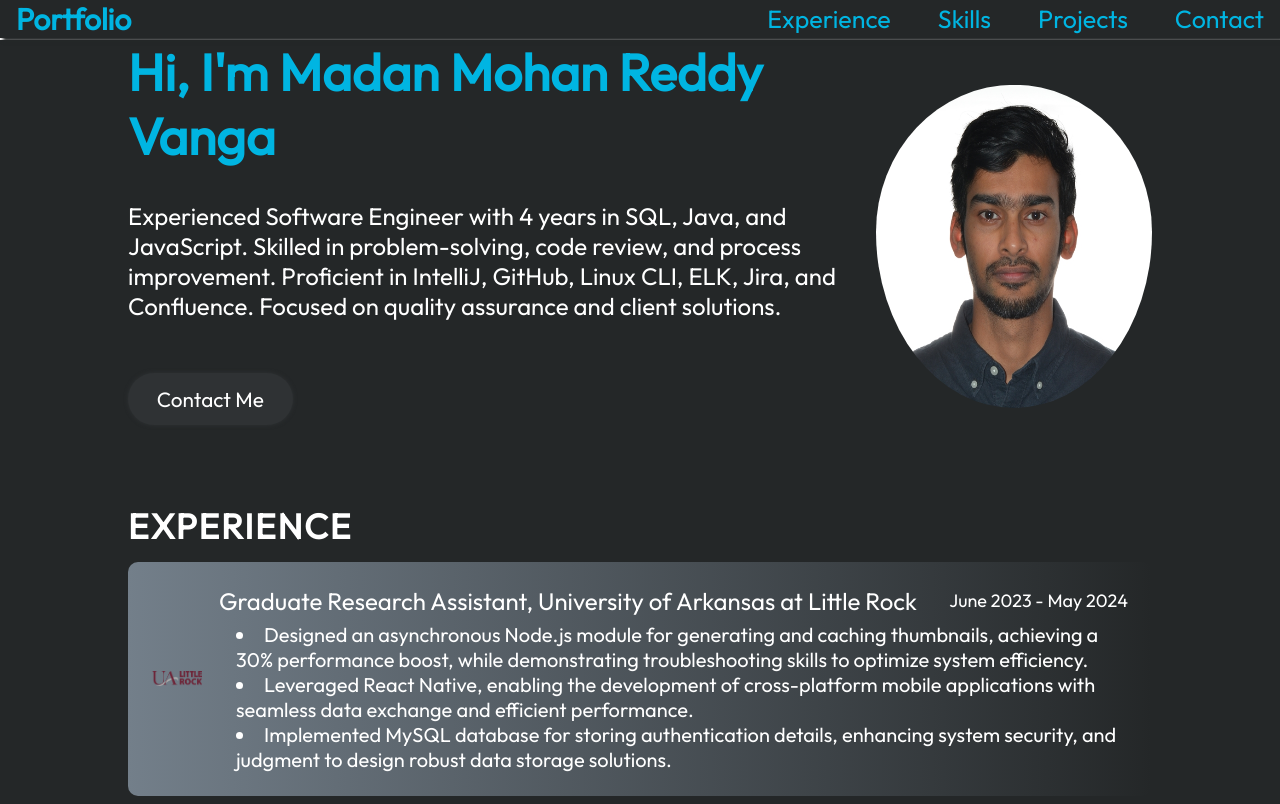
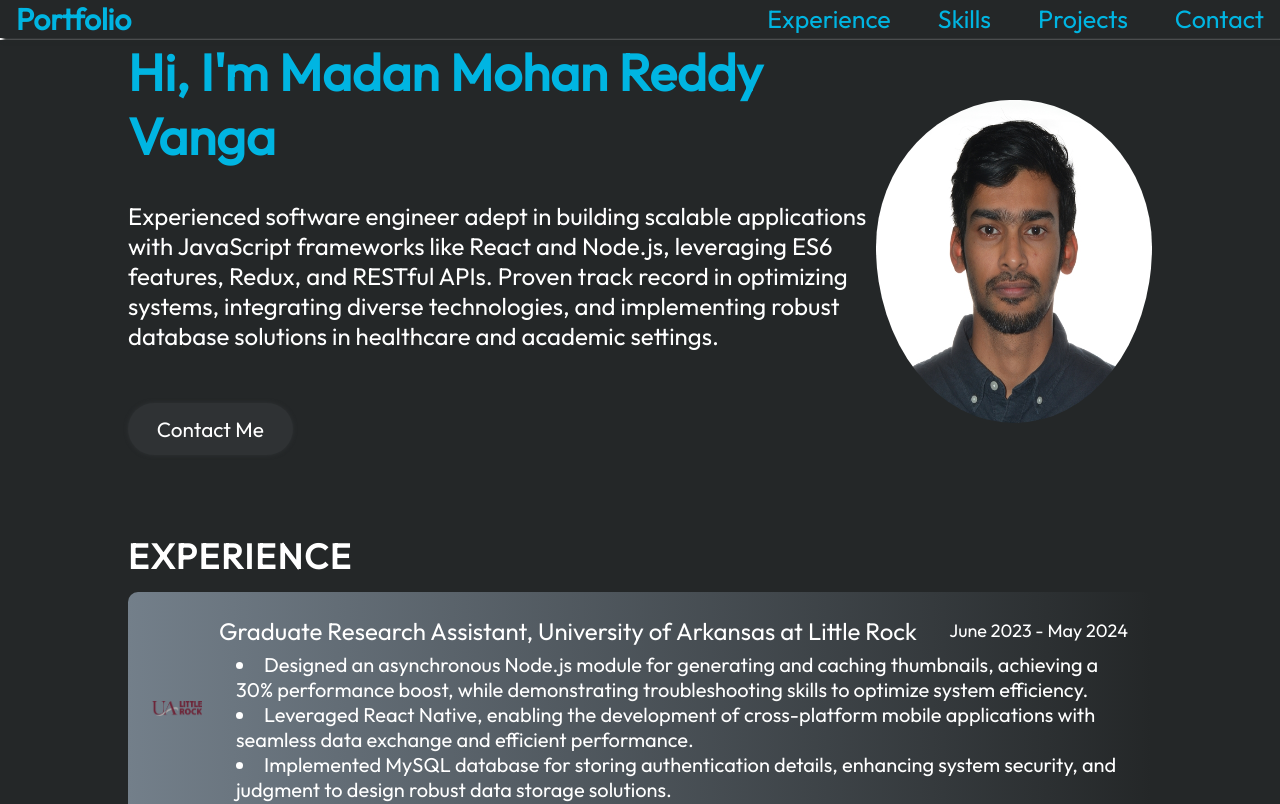
Before and after one commit to MadanMohanw95/Portfolio, a React (Vite) app: page / in a window 1280 px wide. Shown: the top 804 px of the page. Built offline with nearby package versions, Linux system fonts and the light colour scheme.

Commit message:
Changed projects title color

```diff
--- a/src/components/Hero/Hero.jsx
+++ b/src/components/Hero/Hero.jsx
@@ -9,7 +9,7 @@ export const Hero = () => {
       <div className={styles.content}>
         <h1 className={styles.title}>Hi, I'm Madan Mohan Reddy Vanga</h1>
         <p className={styles.description}>
-        Experienced Software Engineer with 4 years in SQL, Java, and JavaScript. Skilled in problem-solving, code review, and process improvement. Proficient in IntelliJ, GitHub, Linux CLI, ELK, Jira, and Confluence. Focused on quality assurance and client solutions.
+        Experienced software engineer adept in building scalable applications with JavaScript frameworks like React and Node.js, leveraging ES6 features, Redux, and RESTful APIs. Proven track record in optimizing systems, integrating diverse technologies, and implementing robust database solutions in healthcare and academic settings.
         </p>
         <a href="mailto:madanmohanreddyvanga@email.com" className={styles.contactBtn}>
           Contact Me
--- a/src/components/Projects/Projects.module.css
+++ b/src/components/Projects/Projects.module.css
@@ -12,6 +12,7 @@
   font-weight: 700;
   letter-spacing: 1.75px;
   text-transform: uppercase;
+  color: var(--color-text);
 }
 
 .projects {
```
